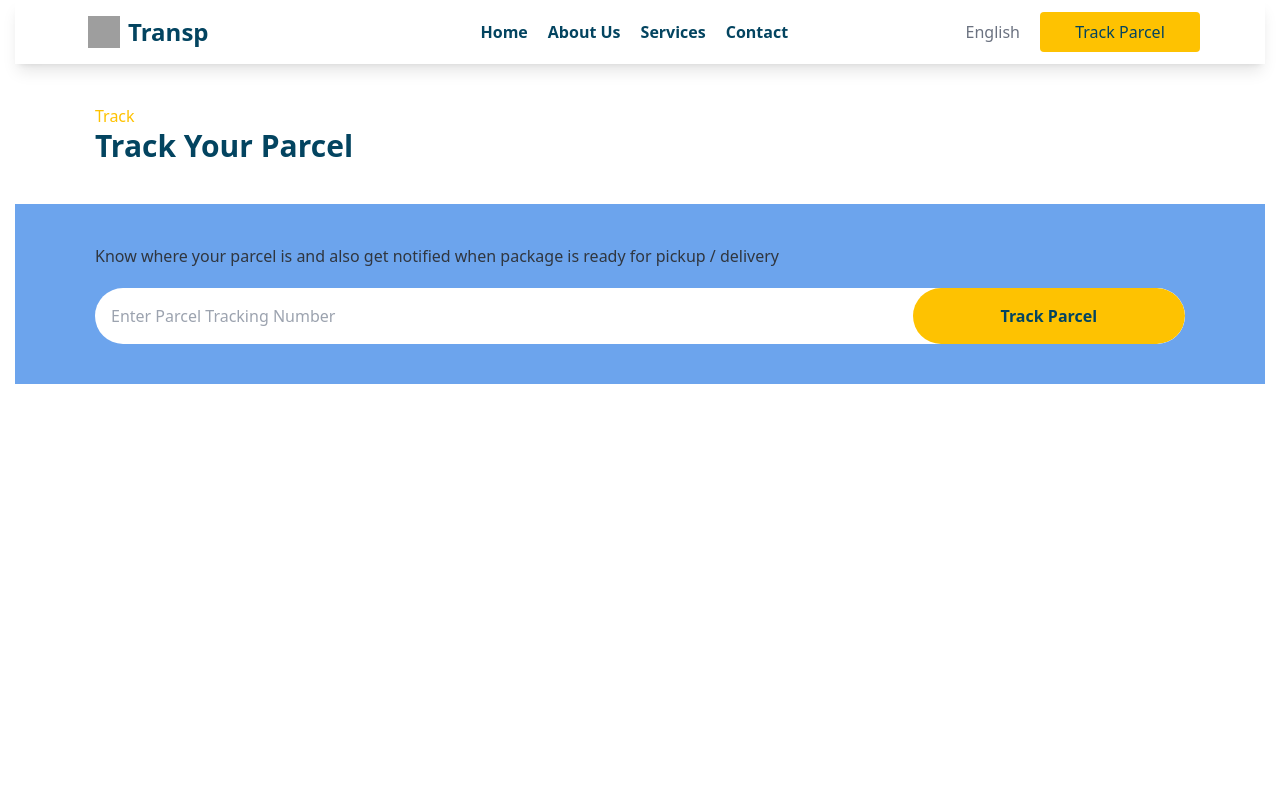
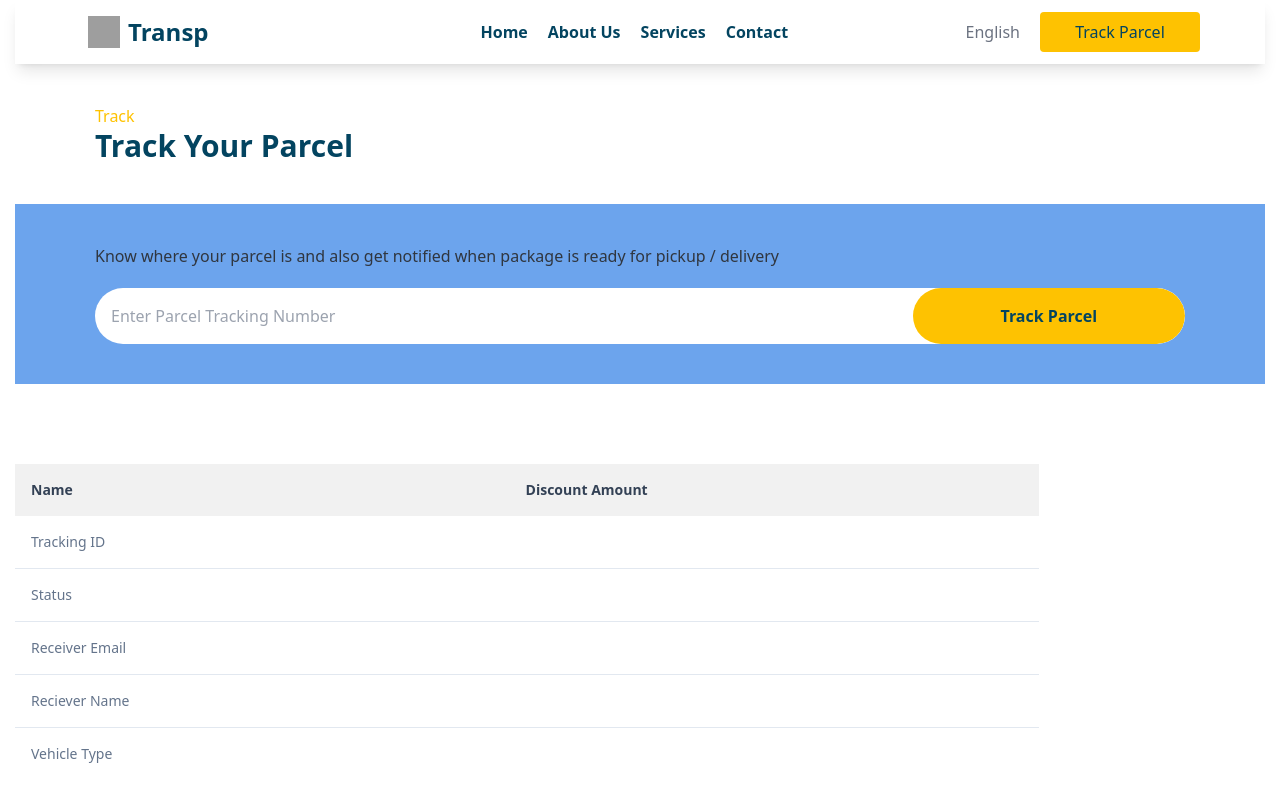
Before and after one commit to Ebimo21/transp_courier, a Next.js app: page /track in a window 1280 px wide. Shown: the top 800 px of the page. Built offline with nearby package versions, Linux system fonts and the light colour scheme; grey boxes are pictures that could not be loaded.

Commit message:
fix undefined

```diff
--- a/src/components/sections/Track.tsx
+++ b/src/components/sections/Track.tsx
@@ -30,7 +30,7 @@ function Track() {
 
         }
     ]
-    const [parcel, setParcel] = useState()
+    const [parcel, setParcel] = useState(parcelInitial)
 
     const [tracking_id, setTracking_Id] = useState("");
     const handleTrackParcel = async(e:any)=>{
```
